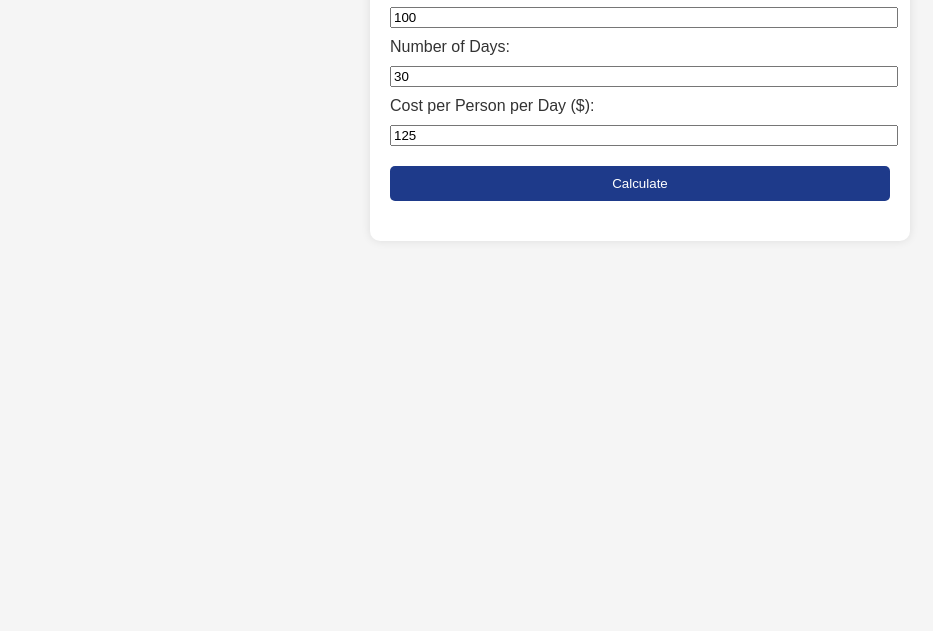
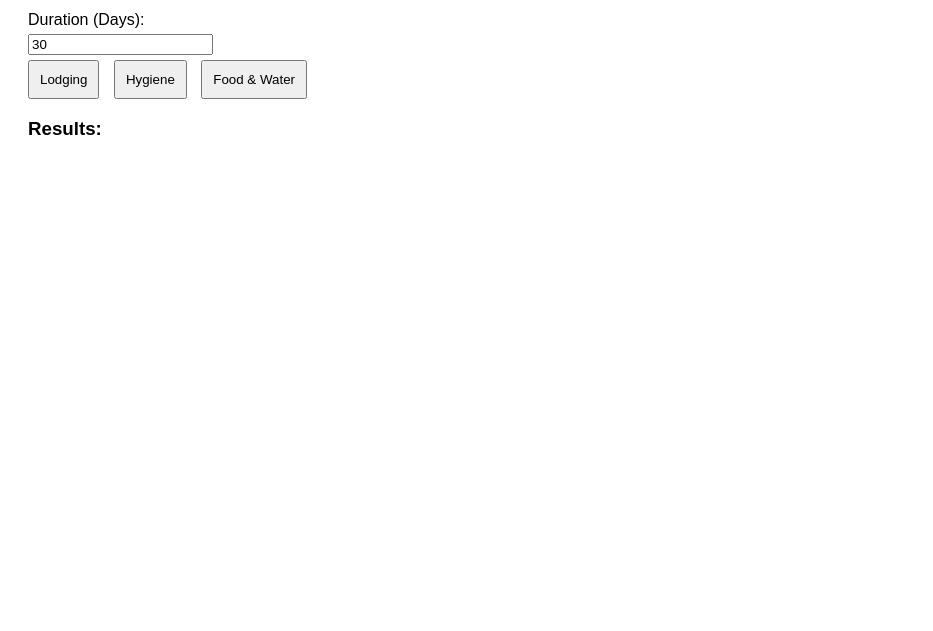
Before and after one commit to treychauncey/TCVERIS, a plain HTML site: page index.html in a window 1280 px wide. Shown: the part 169-800 px from the top of the page, without its empty margins (0-933 px from the left). Drawn offline with Linux system fonts and the light colour scheme.

Commit message:
Add files via upload

```diff
--- a/index.html
+++ b/index.html
@@ -3,24 +3,32 @@
 <head>
     <meta charset="UTF-8">
     <title>TCVERIS Base Camp Calculator</title>
-    <link rel="stylesheet" href="styles.css">
+    <link rel="stylesheet" href="style.css">
+    <link rel="manifest" href="manifest.json">
 </head>
 <body>
-    <div class="container">
-        <h1>TCVERIS Base Camp Calculator</h1>
-        <label for="personnel">Number of Personnel:</label>
-        <input type="number" id="personnel" value="100">
+    <h1>TCVERIS Base Camp Calculator</h1>
+    <div id="inputs">
+        <label for="pax">Personnel (PAX):</label>
+        <input type="number" id="pax" value="100"><br>
+        <label for="days">Duration (Days):</label>
+        <input type="number" id="days" value="30">
+    </div>
 
-        <label for="days">Number of Days:</label>
-        <input type="number" id="days" value="30">
+    <div class="tabs">
+        <button onclick="calculate('lodging')">Lodging</button>
+        <button onclick="calculate('hygiene')">Hygiene</button>
+        <button onclick="calculate('food')">Food & Water</button>
+    </div>
 
-        <label for="costPerPerson">Cost per Person per Day ($):</label>
-        <input type="number" id="costPerPerson" value="125">
+    <div id="results">
+        <h3>Results:</h3>
+        <div id="lodging-result"></div>
+        <div id="hygiene-result"></div>
+        <div id="food-result"></div>
+        <div id="total-result"></div>
+    </div>
 
-        <button onclick="calculate()">Calculate</button>
-
-        <div id="result"></div>
-    </div>
     <script src="script.js"></script>
 </body>
 </html>
--- a/script.js
+++ b/script.js
@@ -1,8 +1,32 @@
-function calculate() {
-    const personnel = parseInt(document.getElementById('personnel').value);
-    const days = parseInt(document.getElementById('days').value);
-    const costPerPerson = parseFloat(document.getElementById('costPerPerson').value);
+function calculate(category) {
+    const pax = parseInt(document.getElementById('pax').value) || 0;
+    const days = parseInt(document.getElementById('days').value) || 0;
+    let total = 0;
 
-    const total = personnel * days * costPerPerson;
-    document.getElementById('result').innerText = `Total Cost: $${total.toLocaleString()}`;
+    if (category === 'lodging') {
+        const units = Math.ceil(pax / 10);
+        const cost = units * 100 * days;
+        document.getElementById('lodging-result').innerText = `Lodging: ${units} units × $100 × ${days} days = $${cost}`;
+    }
+
+    if (category === 'hygiene') {
+        const toilets = Math.ceil(pax / 20);
+        const cost = toilets * 50 * days;
+        document.getElementById('hygiene-result').innerText = `Hygiene: ${toilets} toilets × $50 × ${days} days = $${cost}`;
+    }
+
+    if (category === 'food') {
+        const meals = pax * 3 * days;
+        const cost = meals * 8;
+        document.getElementById('food-result').innerText = `Food & Water: ${meals} meals × $8 = $${cost}`;
+    }
+
+    const lodgingCost = parseFloat((document.getElementById('lodging-result').innerText.split('$')[1]) || 0);
+    const hygieneCost = parseFloat((document.getElementById('hygiene-result').innerText.split('$')[1]) || 0);
+    const foodCost = parseFloat((document.getElementById('food-result').innerText.split('$')[1]) || 0);
+
+    total = (lodgingCost || 0) + (hygieneCost || 0) + (foodCost || 0);
+    if (total > 0) {
+        document.getElementById('total-result').innerText = `Grand Total: $${total.toLocaleString()}`;
+    }
 }
--- /dev/null
+++ b/style.css
@@ -0,0 +1,4 @@
+body { font-family: Arial, sans-serif; padding: 20px; }
+label, input { margin: 5px 0; display: block; }
+.tabs button { margin-right: 10px; padding: 10px; }
+#results div { margin-top: 10px; font-weight: bold; }
```
Also changed, not shown: icon-192.png (added), icon-512.png (added), manifest.json (added).
